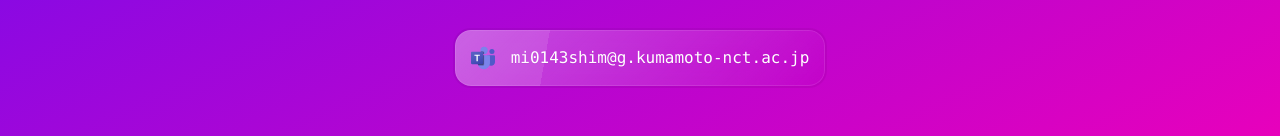
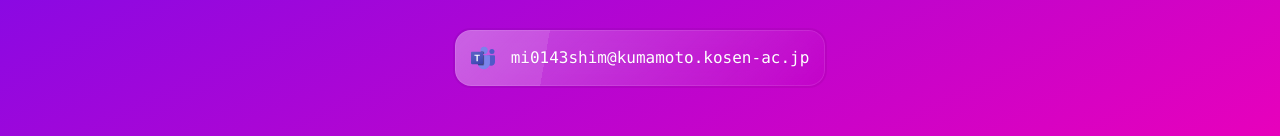
Before and after one commit to Sysken-Yatsushiro/hp, a React (Create React App) app: page / in a window 1280 px wide. Shown: the part 432-568 px from the top of the page. Built offline with nearby package versions, Linux system fonts and the light colour scheme.

Commit message:
fixed teams address

```diff
--- a/src/components/App.jsx
+++ b/src/components/App.jsx
@@ -38,7 +38,7 @@ export default function App() {
         </div>
         <div className="glass rounded-box p-4 flex gap-4 mt-8">
           <img src={icoTeams} alt="" className="w-6 h-6 fill-current" />
-          <code>mi0143shim@g.kumamoto-nct.ac.jp</code>
+          <code>mi0143shim@kumamoto.kosen-ac.jp</code>
         </div>
       </Hero>
       <Hero className="bg-base-200">
```
